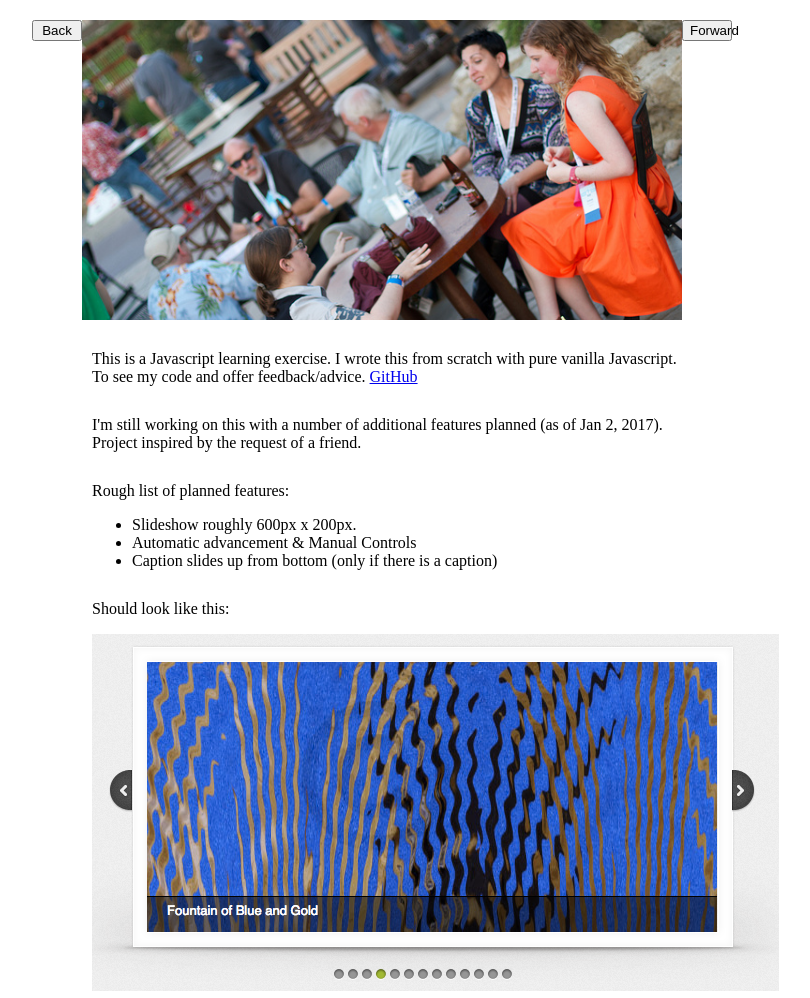
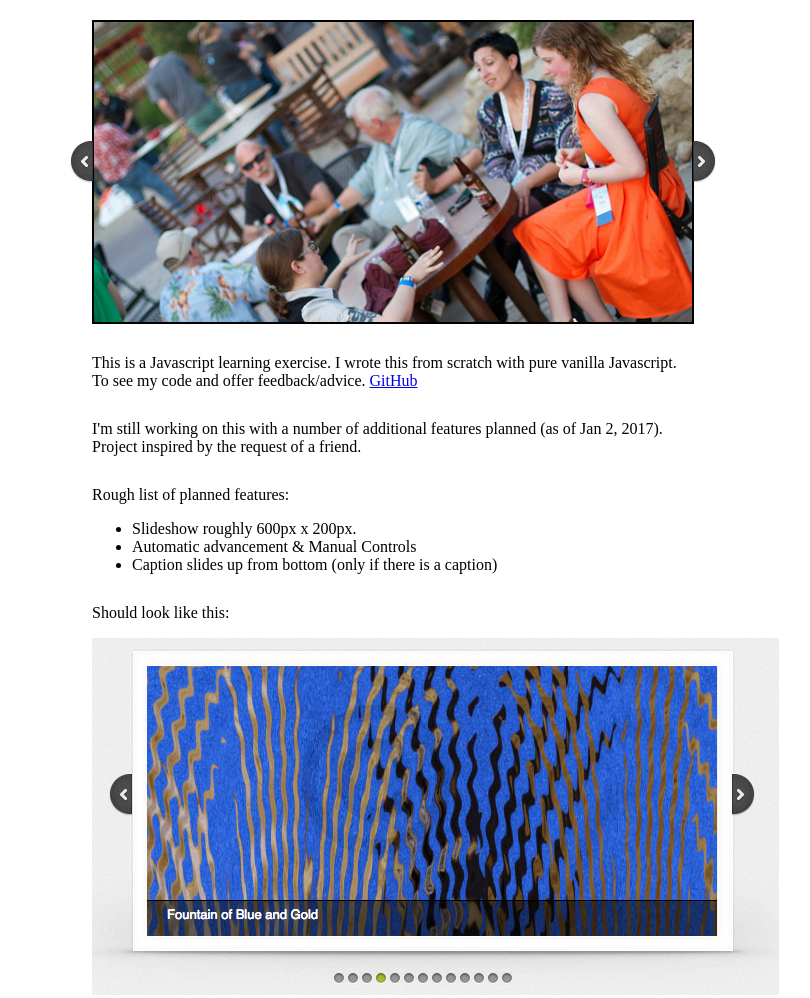
Before and after one commit to frankcollins3/simple-javascript-slideshow, a plain HTML site: page index.html in a window 1280 px wide. Shown: the whole page, without its empty margins (248-1058 px from the left). Drawn offline with Linux system fonts and the light colour scheme.

Commit message:
Adding Navigation Arrows on Each Side

```diff
--- a/index.html
+++ b/index.html
@@ -24,7 +24,7 @@
 </head>
 <body>
   <div class="wrapper">
-    <button class="pointers back">Back</button>
+    <img class="arrow-prev" src="images/arrow-prev.png">
     <div id="slideshow">
 
       <!-- Using Javascript to insert 3 images at time into the FRAME.
@@ -34,7 +34,7 @@
       </div>
 
     </div>
-    <button class="pointers forward">Forward</button>
+    <img class="arrow-next" src="images/arrow-next.png">
     <p class="clear"></p>
   </div>
 
--- a/java.css
+++ b/java.css
@@ -9,18 +9,32 @@ ul, .left-align {
 }
 
 .wrapper {
-  width: 720px;
+  position: relative;
+  width: 640px;
   margin: 20px auto;
   clear: both;
   border: 0px solid purple;
 }
 
 #slideshow {
-  width: 600px;
+
+  width: 598px;
   overflow: hidden;
   height: 300px;
-  border: 0px solid red;
-  margin-top: 0px;
+  border: 2px solid black;
+  margin: 0px 20px;
+}
+
+.arrow-prev {
+  position: absolute;
+  top: 120px;
+  left: -3px;
+}
+
+.arrow-next {
+  position: absolute;
+  top: 120px;
+  right: -5px;
 }
 
 #frame {
--- a/java.js
+++ b/java.js
@@ -13,8 +13,8 @@ updateSlides();
 document.getElementById("frame").style.marginLeft = "-1200px";
 //console.log("Start " + slides[1]);
 
-var clickBack = document.querySelector('.back');
-var clickForward = document.querySelector('.forward');
+var clickBack = document.querySelector('.arrow-prev');
+var clickForward = document.querySelector('.arrow-next');
 
 clickBack.addEventListener('click', moveBack);
 clickForward.addEventListener('click', moveForward);
```
Also changed, not shown: images/arrow-next.png (added), images/arrow-prev.png (added).
